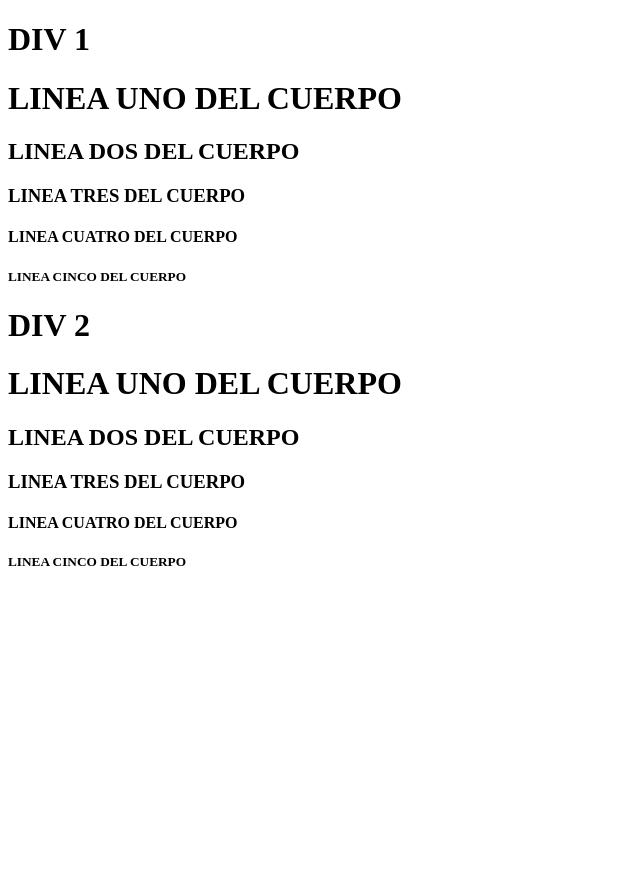
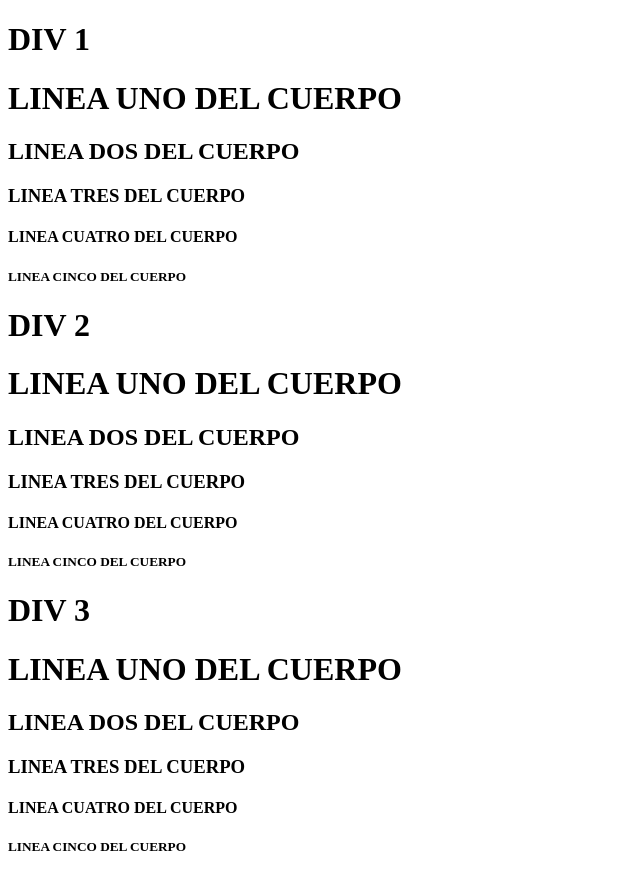
Before and after one commit to RobertMoralesO/clase_git_2022, a plain HTML site: page index.html in a window 1280 px wide. Shown: the whole page, without its empty margins (0-640 px from the left). Before the commit the page ends 800 px from the top, so only its background shows below. Drawn offline with Linux system fonts and the light colour scheme.

Commit message:
Quinto commit

```diff
--- a/index.html
+++ b/index.html
@@ -23,5 +23,13 @@
         <H4>LINEA CUATRO DEL CUERPO</H1>
         <H5>LINEA CINCO DEL CUERPO</H1>
     </div>
+    <div>
+        <H1>DIV 3</H1>
+        <H1>LINEA UNO DEL CUERPO</H1>
+        <H2>LINEA DOS DEL CUERPO</H1>
+        <H3>LINEA TRES DEL CUERPO</H1>
+        <H4>LINEA CUATRO DEL CUERPO</H1>
+        <H5>LINEA CINCO DEL CUERPO</H1>
+    </div>
 </body>
 </html>
```
